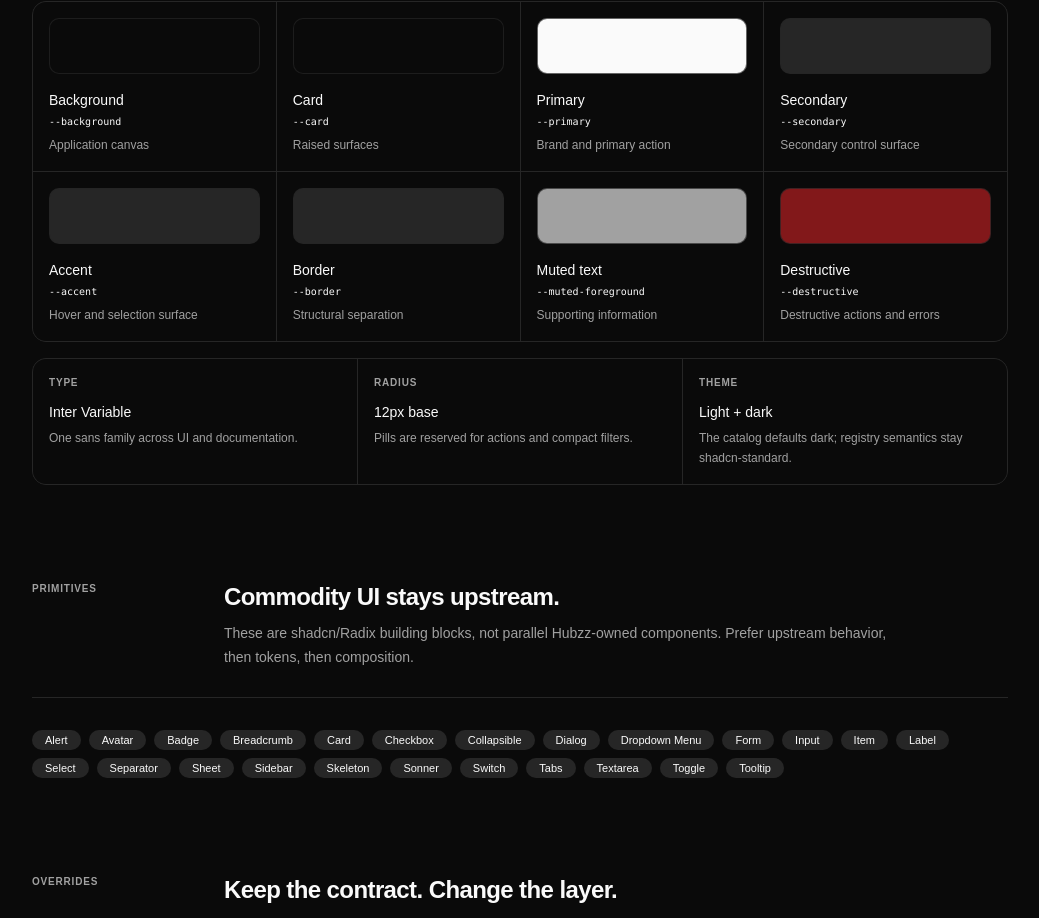
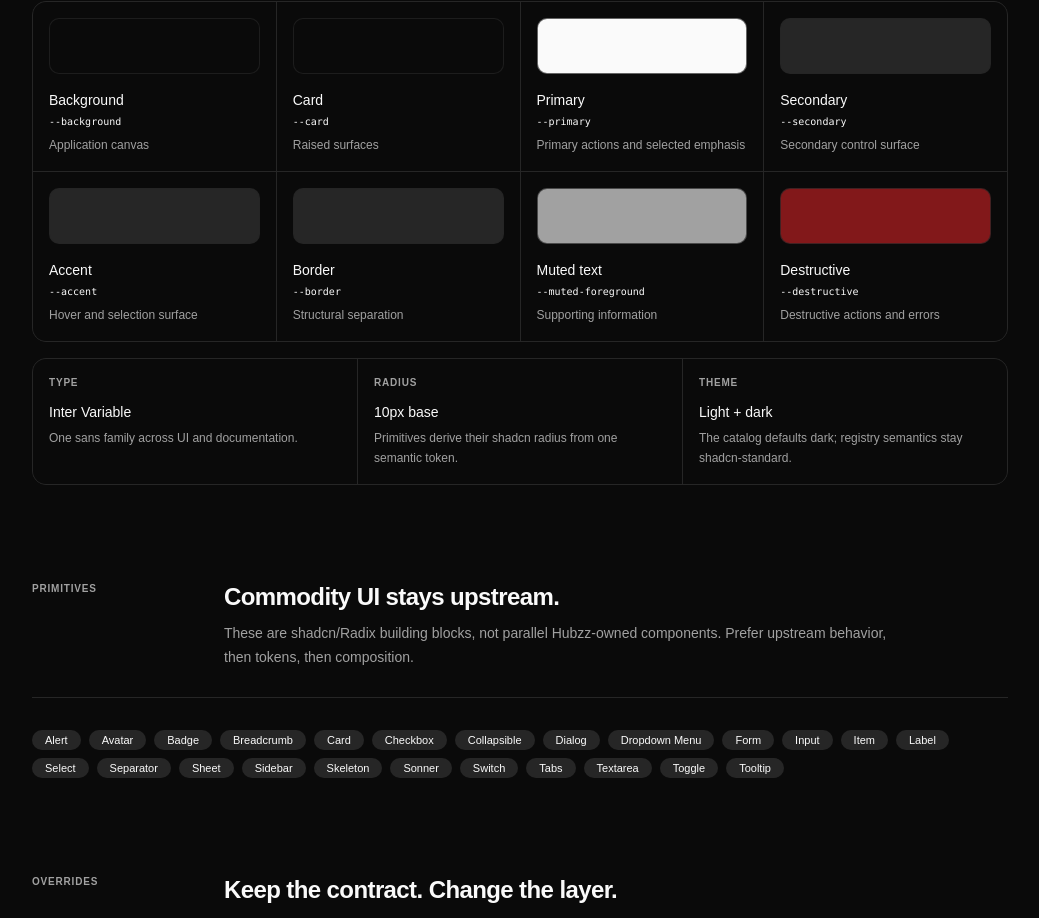
Before and after one commit to russfranky/hubzzcn, a React (Vite) app: page / in a window 1280 px wide. Shown: the part 839-1757 px from the top of the page, without its empty margins (240-1279 px from the left). Built offline with nearby package versions, Linux system fonts and the light colour scheme.

Commit message:
Update foundation documentation for canonical shadcn roles

```diff
--- a/src/pages/Foundations.tsx
+++ b/src/pages/Foundations.tsx
@@ -16,7 +16,7 @@ const TOKENS = [
   {
     label: "Primary",
     token: "--primary",
-    description: "Brand and primary action",
+    description: "Primary actions and selected emphasis",
     style: { backgroundColor: "var(--primary)" },
   },
   {
@@ -126,8 +126,8 @@ export function Foundations() {
           />
           <FoundationDatum
             label="Radius"
-            value="12px base"
-            detail="Pills are reserved for actions and compact filters."
+            value="10px base"
+            detail="Primitives derive their shadcn radius from one semantic token."
           />
           <FoundationDatum
             label="Theme"
```
